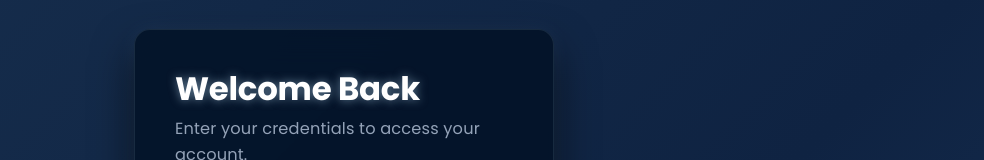
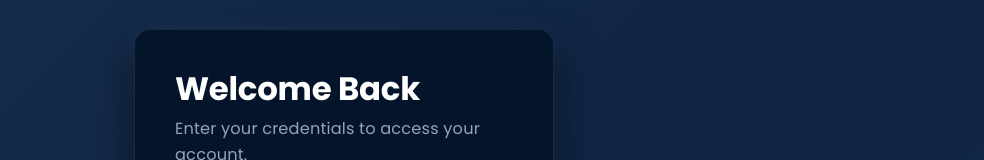
Before and after one commit to jeyemmzz/FinalProjectMERN, a React (Vite) app in the folder client/: page / in a window 1280 px wide. Both pictures are taken after a click on the button "Login". Shown: the part 144-304 px from the top of the page, without its empty margins (296-1280 px from the left). Built offline with nearby package versions, Linux system fonts and the light colour scheme.

Commit message:
Remove text shadow effects from navbar items and logo in Auth.css and Home.css

```diff
--- a/client/src/styles/Auth.css
+++ b/client/src/styles/Auth.css
@@ -78,7 +78,6 @@ body {
 
 .nav-item:hover {
   color: #ffffff;
-  text-shadow: 0 0 8px rgba(192, 230, 253, 0.8);
 }
 
 /* Underline Animation effect para sa navbar items */
@@ -211,7 +210,7 @@ body {
   font-weight: 600;
   color: #ffffff;
   margin-bottom: 6px;
-  text-shadow: 0 0 10px rgba(192, 230, 253, 0.5);
+
 }
 
 .auth-subtitle {
--- a/client/src/styles/Home.css
+++ b/client/src/styles/Home.css
@@ -57,7 +57,7 @@ html, body {
   font-weight: 700;
   color: #c0e6fd;
   letter-spacing: -0.025em;
-  text-shadow: 0 0 10px rgba(192, 230, 253, 0.6); /* May konting glow ang logo */
+
 }
 
 .nav-links {
@@ -76,7 +76,6 @@ html, body {
 
 .nav-links span:hover, .nav-links span.active {
   color: #c0e6fd;
-  text-shadow: 0 0 8px rgba(192, 230, 253, 0.8);
 }
 
 .nav-login-btn {
```
